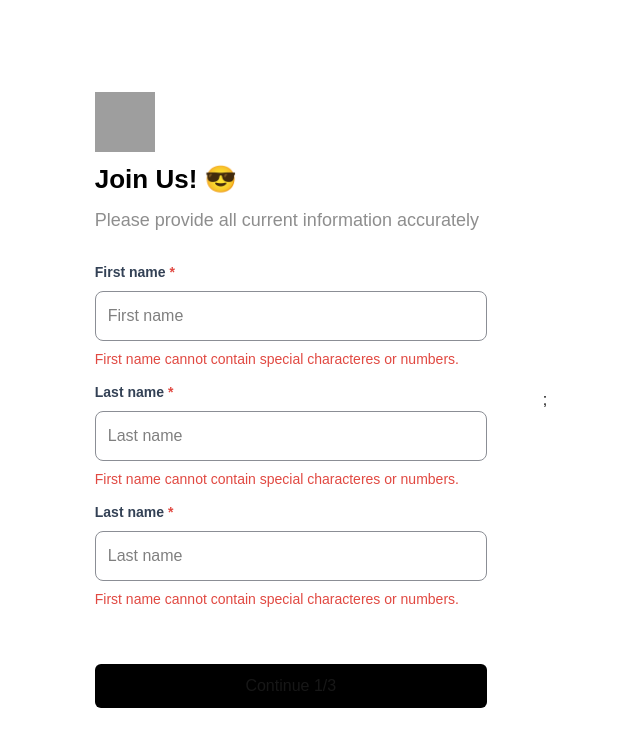
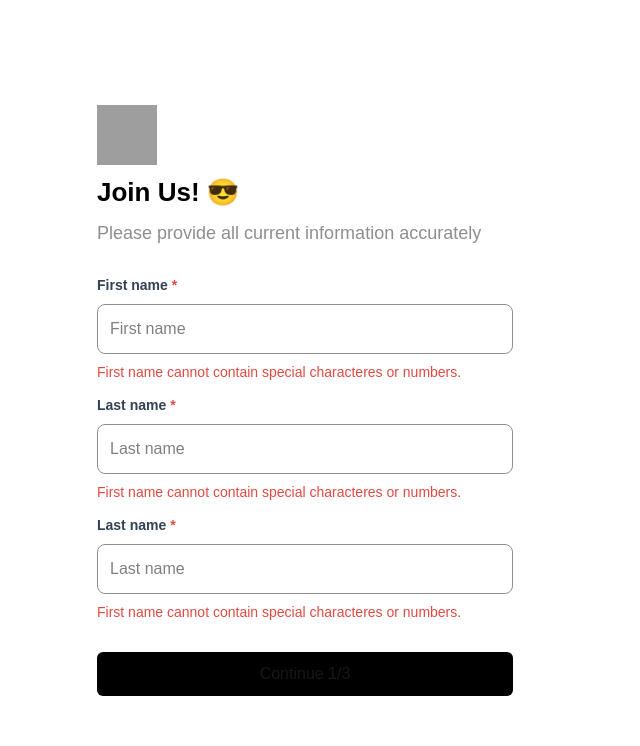
Before and after one commit to mnkhbldd/multisteps, a Next.js app: page / in a window 1280 px wide. Shown: the top 746 px of the page, without its empty margins (335-975 px from the left). Built offline with nearby package versions, Linux system fonts and the light colour scheme; grey boxes are pictures that could not be loaded.

Commit message:
Refactor Container and CustomInput components for improved layout and styling

```diff
--- a/src/app/page.js
+++ b/src/app/page.js
@@ -3,7 +3,7 @@ import { Container, CustomButton, CustomInput } from "@/components";
 export default function Home() {
   return (
     <div className="h-screen w-screen flex items-center justify-center">
-      <Container />;
+      <Container />
     </div>
   );
 }
--- a/src/components/Container.jsx
+++ b/src/components/Container.jsx
@@ -20,6 +20,7 @@ export const Container = () => {
           </div>
           {/* Header Finished*/}
           <FirstStep />
+          {/* <SecondStep /> */}
         </div>
         <CustomButton First={true} />
       </div>
--- a/src/components/CustomButton.jsx
+++ b/src/components/CustomButton.jsx
@@ -22,7 +22,7 @@ export const CustomButton = ({ First }) => {
           Back
         </button>
       </div>
-      <button className="w-[392px] px-3 py-[10px] bg-black rounded-[6px]">
+      <button className="w-full px-3 py-[10px] bg-black rounded-[6px]">
         Continue 1/3
       </button>
     </div>
--- a/src/components/CustomInput.jsx
+++ b/src/components/CustomInput.jsx
@@ -7,11 +7,25 @@ export const CustomInput = ({ Title, Types, ErrorText }) => {
         {Title} <span className="text-[#E14942]">*</span>
       </p>
 
-      <input
-        type={Types}
-        placeholder={Title}
-        className="p-3 border border-[#8B8E95] rounded-[8px] w-[392px] outline-none focus-visible:border-[#0CA5E9] text-black"
-      ></input>
+      <div
+        className="p-3  border
+          border-[#8B8E95]
+          rounded-[8px]
+          focus-visible:border-[#0CA5E9] "
+      >
+        <input
+          type={Types}
+          placeholder={Title}
+          className="
+          focus-visible:border-[#0CA5E9]
+          outline-none
+          text-black
+          text-[16px]
+          h-[20px]
+          w-full
+        "
+        />
+      </div>
       <InputError ErrorText={ErrorText} />
     </div>
   );
--- a/src/components/Steps.jsx
+++ b/src/components/Steps.jsx
@@ -2,7 +2,7 @@ import { CustomInput } from ".";
 
 export const FirstStep = () => {
   return (
-    <div className="flex flex-col gap-3 pb-[54px]">
+    <div className="flex flex-col gap-3">
       <CustomInput
         Title="First name"
         Types="text"
@@ -24,7 +24,7 @@ export const FirstStep = () => {
 
 export const SecondStep = () => {
   return (
-    <div className="flex flex-col gap-3 pb-[54px]">
+    <div className="flex flex-col gap-3">
       <CustomInput
         Title="Email"
         Types="email"
```
